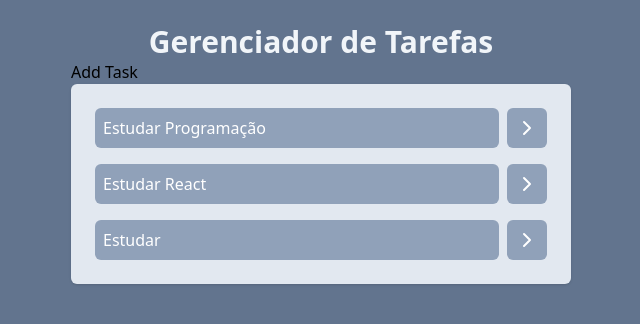
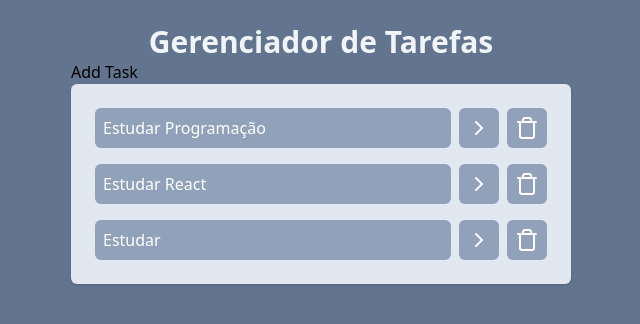
Before and after one commit to guiverdadebuss/react_first_project_video_classes, a React (Vite) app: page / in a window 1280 px wide. Shown: the top 324 px of the page, without its empty margins (319-959 px from the left). Built offline with nearby package versions, Linux system fonts and the light colour scheme.

Commit message:
feat: tasks updating

```diff
--- a/src/App.jsx
+++ b/src/App.jsx
@@ -19,13 +19,32 @@
       isCompleted: false,
     },
     {
-      id: 1,
+      id: 3,
       title: "Estudar",
       description:
         "Estudar para me tornar um desenvolvedor full stack.",
       isCompleted: false,
     },
   ]);
+
+
+  function onTaskClick(taskId) {
+    const newTasks = tasks.map((task) => {
+      // PRECISO ATUALIZAR ESSA TAREFA
+      if (task.id === taskId) {
+        return { ...task, isCompleted: !task.isCompleted };
+      }
+
+      // NÃO PRECISO ATUALIZAR ESSA TAREFA
+      return task;
+    });
+    setTasks(newTasks);
+  }
+
+  function onDeleteTaskClick(taskId)  {
+    const newTasks = tasks.filter(task => task.id !== taskId)
+    setTasks(newTasks);
+  }
 
   return (
     <div className="w-screen h-screen bg-slate-500 flex justify-center p-6">
@@ -34,7 +53,11 @@
           Gerenciador de Tarefas
         </h1>
         <AddTask />
-        <Tasks tasks={tasks}/>
+        <Tasks
+        tasks={tasks}
+        onTaskClick={onTaskClick}
+        onDeleteTaskClick={onDeleteTaskClick}
+        />
       </div>
     </div>
   );
--- a/src/components/Tasks.jsx
+++ b/src/components/Tasks.jsx
@@ -1,12 +1,24 @@
-import { ChevronRightIcon } from "lucide-react";
+import { ChevronRightIcon, TrashIcon } from "lucide-react";
 
 function Tasks(props) {
   return (
     <ul className="space-y-4 p-6 bg-slate-200 rounded-md shadow">
       {props.tasks.map((task) => (
         <li key={task} className="flex gap-2">
-          <button className="bg-slate-400 text-left w-full text-white p-2 rounded-md">{task.title}</button>
-          <button className="bg-slate-400 text-white p-2 rounded-md"><ChevronRightIcon /></button>
+          <button
+            onClick={() => props.onTaskClick(task.id)}
+            className={`bg-slate-400 text-left w-full text-white p-2 rounded-md ${
+              task.isCompleted && "line-through"
+            }`}
+          >
+            {task.title}
+          </button>
+          <button className="bg-slate-400 text-white p-2 rounded-md">
+            <ChevronRightIcon />
+          </button>
+          <button onClick={() => props.onDeleteTaskClick(task.id)} className="bg-slate-400 text-white p-2 rounded-md">
+            <TrashIcon />
+          </button>
         </li>
       ))}
     </ul>
```
